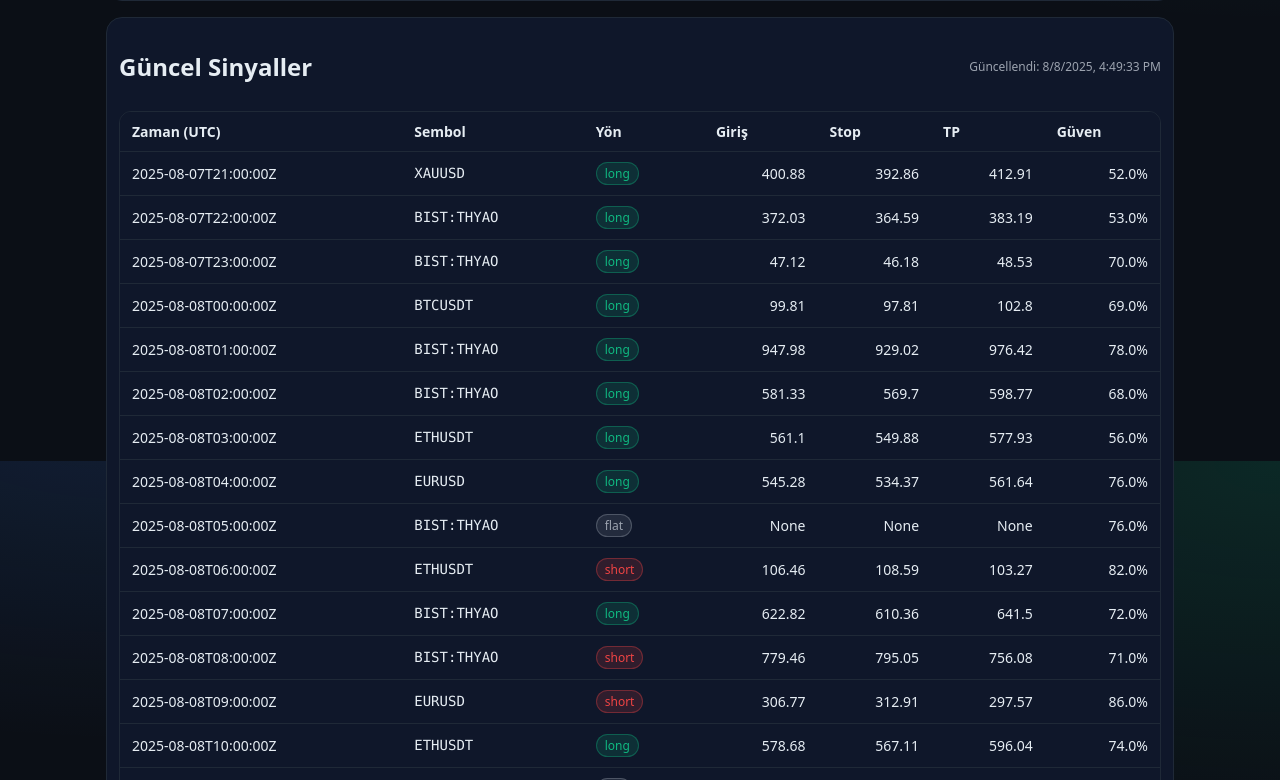
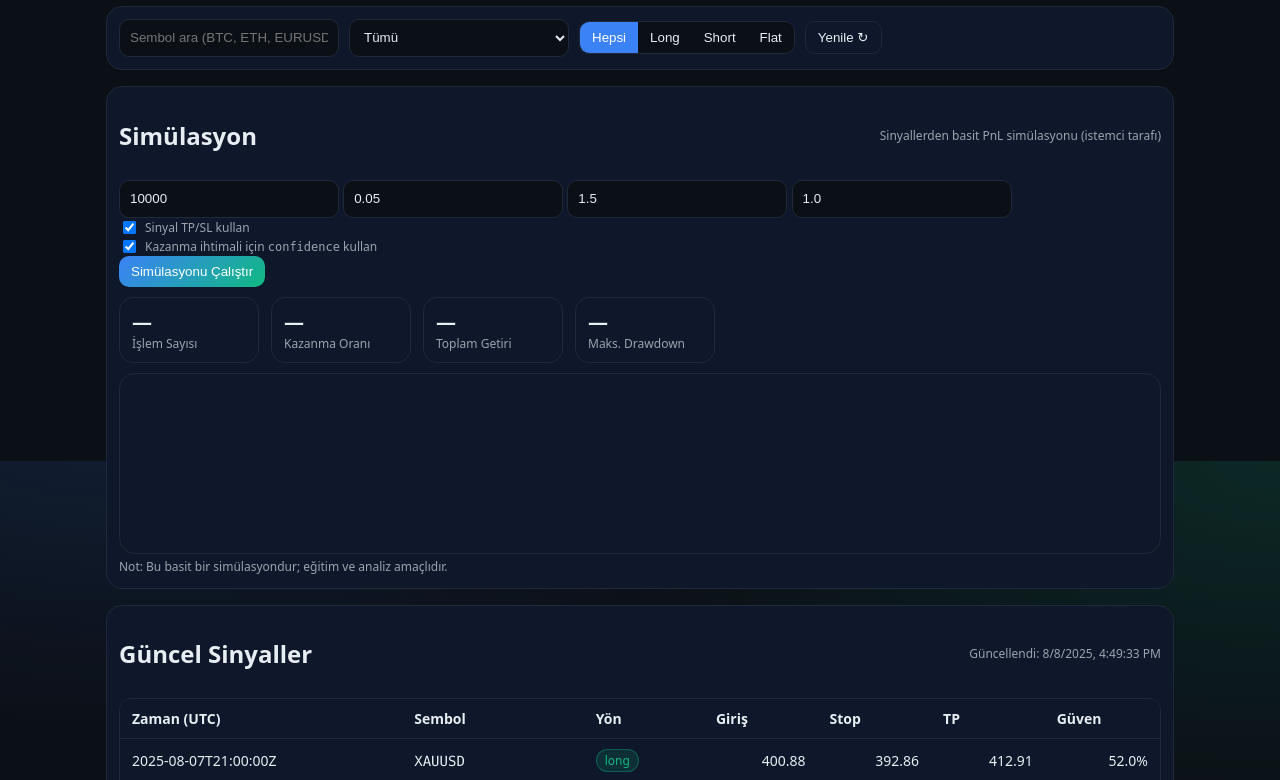
Before and after one commit to fatihyuksekdagg/signals-panel, a Flask app: page / in a window 1280 px wide. Shown: the part 339-1119 px from the top of the page. Run offline with Flask 3, Linux system fonts and the light colour scheme; a map, chart or similar area stays blank.

Commit message:
UI Revamp + Simülasyon v1

```diff
--- a/static/main.js
+++ b/static/main.js
@@ -12,17 +12,89 @@
     if (saved) html.setAttribute('data-theme', saved);
   }
 
-  // Veri çek, chart kur, KPI doldur
+  // Yardımcılar
+  function calcMaxDrawdown(equity){
+    let peak = equity[0] || 0, maxDD = 0;
+    for (let v of equity){
+      if (v > peak) peak = v;
+      const dd = (peak - v);
+      if (dd > maxDD) maxDD = dd;
+    }
+    return maxDD;
+  }
+  function pct(a,b){ return b === 0 ? 0 : ((a-b)/b)*100; }
+
+  // Simülasyon
+  function runSimulationFromSignals(signals, opts){
+    const {
+      capital0 = 10000,
+      feePct = 0.05,     // %
+      tpPct = 1.5,       // %
+      slPct = 1.0,       // %
+      useSignalLevels = true,
+      useConfidence = true,
+    } = opts || {};
+
+    let capital = capital0;
+    let equity = [capital];
+    let wins = 0, trades = 0;
+    const riskFrac = 0.2; // her işleme sermayenin %20'si
+
+    for (const s of signals){
+      if (!s || s.side === 'flat') continue;
+      const entry = s.entry;
+      const useLevels = useSignalLevels && entry && s.tp && s.stop;
+
+      const tpGainPct = useLevels ? ((s.tp - entry) / entry * 100) : tpPct;
+      const slLossPct = useLevels ? ((entry - s.stop) / entry * 100) : slPct;
+
+      let win;
+      if (useConfidence && typeof s.confidence === 'number'){
+        const p = s.confidence <= 1 ? s.confidence : s.confidence/100;
+        win = Math.random() < p;
+      } else {
+        win = Math.random() < 0.55;
+      }
+
+      const position = capital * riskFrac;
+      const fee = position * (feePct/100);
+
+      let pnl;
+      if (win){
+        pnl = position * (tpGainPct/100) - fee;
+        wins += 1;
+      } else {
+        pnl = - position * (slLossPct/100) - fee;
+      }
+
+      capital += pnl;
+      equity.push(capital);
+      trades += 1;
+    }
+
+    const winRate = trades ? (wins/trades*100) : 0;
+    const totalRet = pct(capital, capital0);
+    const maxDD = calcMaxDrawdown(equity);
+    return { equity, capital, trades, winRate, totalRet, maxDD };
+  }
+
+  // Sayfa yüklenince verileri getir, PnL grafiğini çiz, filtreleri bağla
   async function load(){
     const r = await fetch('/api/signals');
     const data = await r.json();
-    // KPI
-    document.getElementById('kpiSignals').textContent = data.length;
-    document.getElementById('kpiHit').textContent = (50 + Math.random()*20).toFixed(0) + '%';
-    document.getElementById('kpiWin').textContent = ((Math.random()-0.4)*10).toFixed(2) + '%';
-    document.getElementById('lastUpdated').textContent = 'Güncellendi: ' + new Date().toLocaleString();
 
-    // Chart
+    // KPI (hero)
+    const kpiSignals = document.getElementById('kpiSignals');
+    const kpiHit = document.getElementById('kpiHit');
+    const kpiWin = document.getElementById('kpiWin');
+    if (kpiSignals) kpiSignals.textContent = data.length;
+    if (kpiHit)     kpiHit.textContent = (50 + Math.random()*20).toFixed(0) + '%';
+    if (kpiWin)     kpiWin.textContent = ((Math.random()-0.4)*10).toFixed(2) + '%';
+
+    const lu = document.getElementById('lastUpdated');
+    if (lu) lu.textContent = 'Güncellendi: ' + new Date().toLocaleString();
+
+    // PnL simülasyon grafiği (hero sağ)
     const labels = [];
     const series = [];
     let equity = 0;
@@ -41,15 +113,15 @@
       });
     }
 
-    // Filtreleme davranışları
+    // Filtreler
     const search = document.getElementById('search');
     const symbolFilter = document.getElementById('symbolFilter');
     const segs = document.querySelectorAll('.segmented .seg');
     const rows = Array.from(document.querySelectorAll('#tbody tr'));
 
     function applyFilters(){
-      const q = (search.value || '').trim().toLowerCase();
-      const sym = symbolFilter.value;
+      const q = (search?.value || '').trim().toLowerCase();
+      const sym = symbolFilter?.value || '';
       const sideBtn = document.querySelector('.segmented .seg.active');
       const side = sideBtn ? sideBtn.dataset.side : '';
 
@@ -76,7 +148,49 @@
     document.getElementById('refresh')?.addEventListener('click', ()=>location.reload());
   }
 
-  // Chart.js hazırsa yükle
-  if (document.readyState !== 'loading') load();
-  else document.addEventListener('DOMContentLoaded', load);
+  // Simülasyon UI bağlama
+  async function attachSimulation(){
+    const btn = document.getElementById('runSim');
+    if (!btn) return;
+    const r = await fetch('/api/signals');
+    const signals = await r.json();
+
+    btn.addEventListener('click', ()=>{
+      const capital0 = parseFloat(document.getElementById('simCapital').value || '10000');
+      const feePct   = parseFloat(document.getElementById('simFeePct').value || '0.05');
+      const tpPct    = parseFloat(document.getElementById('simTP').value || '1.5');
+      const slPct    = parseFloat(document.getElementById('simSL').value || '1.0');
+      const useSignalLevels = document.getElementById('useSignalLevels').checked;
+      const useConfidence   = document.getElementById('useConfidence').checked;
+
+      const res = runSimulationFromSignals(signals, { capital0, feePct, tpPct, slPct, useSignalLevels, useConfidence });
+
+      // KPI’lar
+      document.getElementById('simTrades').textContent   = res.trades;
+      document.getElementById('simWinRate').textContent  = res.winRate.toFixed(1) + '%';
+      document.getElementById('simTotalRet').textContent = res.totalRet.toFixed(2) + '%';
+      document.getElementById('simMaxDD').textContent    = res.maxDD.toFixed(2);
+
+      // Grafik
+      const sc = document.getElementById('simChart');
+      if (sc && window.Chart){
+        if (sc._chartInstance){ sc._chartInstance.destroy(); }
+        sc._chartInstance = new Chart(sc, {
+          type: 'line',
+          data: {
+            labels: res.equity.map((_,i)=>i),
+            datasets: [{ label: 'Equity', data: res.equity }]
+          },
+          options: { responsive: true, scales: { x: { display:false } } }
+        });
+      }
+    });
+  }
+
+  // Çalıştır
+  if (document.readyState !== 'loading'){
+    load(); attachSimulation();
+  } else {
+    document.addEventListener('DOMContentLoaded', ()=>{ load(); attachSimulation(); });
+  }
 })();
--- a/templates/index.html
+++ b/templates/index.html
@@ -38,6 +38,42 @@
   </div>
 </section>
 
+<!-- SİMÜLASYON BLOĞU -->
+<section class="card" style="margin-top:16px">
+  <div class="table-head">
+    <h2>Simülasyon</h2>
+    <span class="muted">Sinyallerden basit PnL simülasyonu (istemci tarafı)</span>
+  </div>
+
+  <div class="controls control-row" style="margin-bottom:10px">
+    <input id="simCapital" class="input" type="number" min="100" value="10000" placeholder="Başlangıç sermayesi">
+    <input id="simFeePct" class="input" type="number" step="0.01" value="0.05" placeholder="Komisyon %">
+    <input id="simTP" class="input" type="number" step="0.1" value="1.5" placeholder="Varsayılan TP %">
+    <input id="simSL" class="input" type="number" step="0.1" value="1.0" placeholder="Varsayılan SL %">
+    <label style="display:flex;align-items:center;gap:6px">
+      <input id="useSignalLevels" type="checkbox" checked>
+      <span class="muted">Sinyal TP/SL kullan</span>
+    </label>
+    <label style="display:flex;align-items:center;gap:6px">
+      <input id="useConfidence" type="checkbox" checked>
+      <span class="muted">Kazanma ihtimali için <code>confidence</code> kullan</span>
+    </label>
+    <button id="runSim" class="btn primary">Simülasyonu Çalıştır</button>
+  </div>
+
+  <div class="kpis" style="margin-bottom:10px">
+    <div class="kpi"><span id="simTrades">—</span><label>İşlem Sayısı</label></div>
+    <div class="kpi"><span id="simWinRate">—</span><label>Kazanma Oranı</label></div>
+    <div class="kpi"><span id="simTotalRet">—</span><label>Toplam Getiri</label></div>
+    <div class="kpi"><span id="simMaxDD">—</span><label>Maks. Drawdown</label></div>
+  </div>
+
+  <div class="card">
+    <canvas id="simChart"></canvas>
+  </div>
+  <small class="muted">Not: Bu basit bir simülasyondur; eğitim ve analiz amaçlıdır.</small>
+</section>
+
 <section class="card table-card">
   <div class="table-head">
     <h2>Güncel Sinyaller</h2>
--- a/templates/layout.html
+++ b/templates/layout.html
@@ -6,6 +6,9 @@
   <title>Finans Analiz Paneli (Beta)</title>
   <meta name="color-scheme" content="dark light">
   <link rel="stylesheet" href="{{ url_for('static', filename='style.css') }}">
+  <!-- Chart.js CDN -->
+  <script src="https://cdn.jsdelivr.net/npm/chart.js"></script>
+  <!-- Uygulama JS -->
   <script defer src="{{ url_for('static', filename='main.js') }}"></script>
 </head>
 <body>
```
